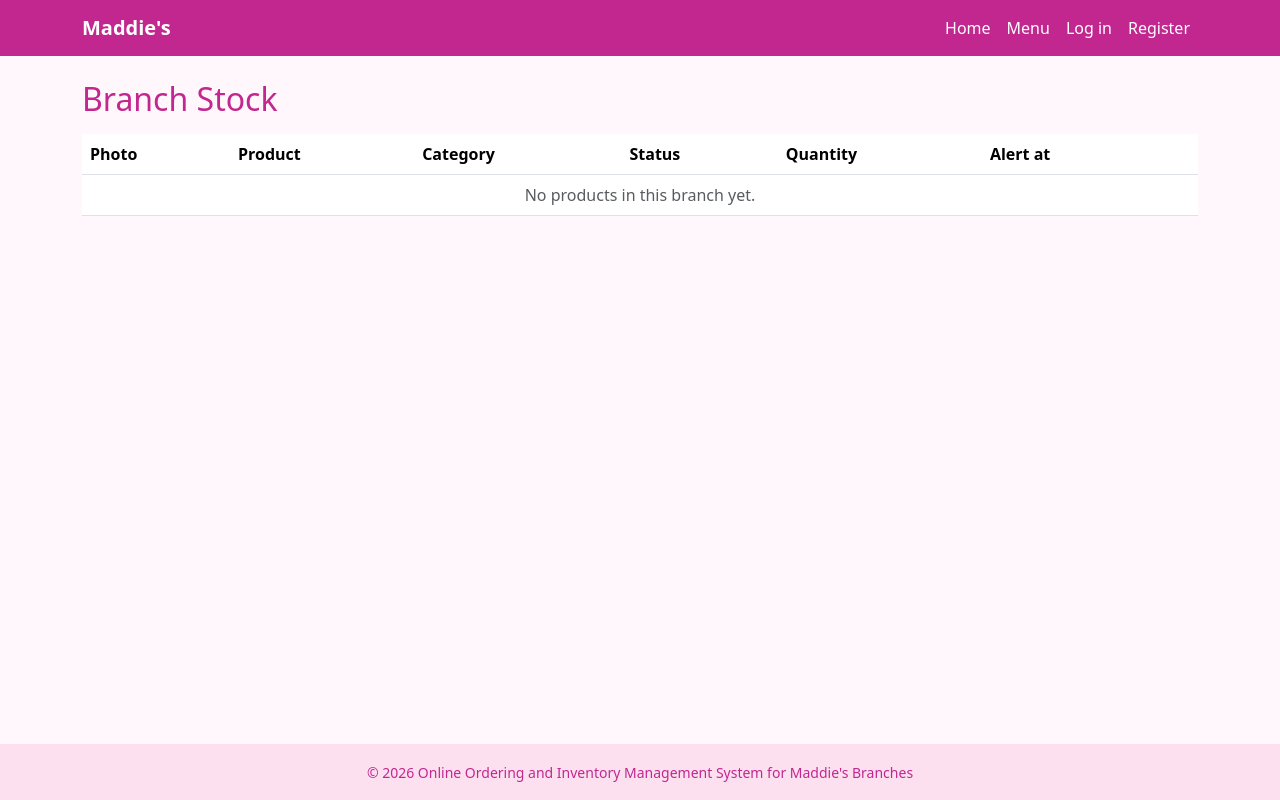
After one commit to gimangjhonaxel-alt/maddies-system, a Flask app: template templates/stock/index.html in a window 1280 px wide. The commit adds this page. Run offline with Flask 3, Linux system fonts and the light colour scheme; the template is opened without the code that fills it, so the values that code supplies are empty; some libraries are stand-ins or nearby versions.

Commit message:
Add branch stock management and navbar links

```diff
--- a/app.py
+++ b/app.py
@@ -3,6 +3,7 @@ from flask_wtf.csrf import CSRFProtect
 import config
 from routes.auth import auth_bp
 from routes.products import products_bp
+from routes.stock import stock_bp
 
 app = Flask(__name__)
 app.config["SECRET_KEY"] = config.SECRET_KEY
@@ -10,6 +11,7 @@ app.config["SECRET_KEY"] = config.SECRET_KEY
 csrf = CSRFProtect(app)
 app.register_blueprint(auth_bp)
 app.register_blueprint(products_bp)
+app.register_blueprint(stock_bp)
 
 
 @app.route("/")
--- a/templates/base.html
+++ b/templates/base.html
@@ -21,6 +21,17 @@
                     <li class="nav-item">
                         <a class="nav-link" href="{{ url_for('index') }}">Home</a>
                     </li>
+                    <li class="nav-item">
+                        <a class="nav-link" href="{{ url_for('products.menu') }}">Menu</a>
+                    </li>
+                    {% if session.get('role') in ['owner', 'manager'] %}
+                        <li class="nav-item">
+                            <a class="nav-link" href="{{ url_for('products.manage') }}">Products</a>
+                        </li>
+                        <li class="nav-item">
+                            <a class="nav-link" href="{{ url_for('stock.index') }}">Stock</a>
+                        </li>
+                    {% endif %}
                     {% if session.get('user_id') %}
                         <li class="nav-item">
                             <span class="nav-link">Hi, {{ session.get('name') }}</span>
@@ -58,7 +69,7 @@
     </main>
 
     <footer class="footer-maddies text-center py-3">
-        <small>&copy; 2026 Maddie's Ordering and Inventory System</small>
+        <small>&copy; 2026 Online Ordering and Inventory Management System for Maddie's Branches</small>
     </footer>
 
     <script src="https://cdn.jsdelivr.net/npm/bootstrap@5.3.3/dist/js/bootstrap.bundle.min.js"></script>
--- /dev/null
+++ b/templates/stock/index.html
@@ -0,0 +1,78 @@
+{% extends "base.html" %}
+
+{% block title %}Maddie's | Stock{% endblock %}
+
+{% block content %}
+<h2 class="mb-1" style="color: var(--maddies-brown);">Branch Stock</h2>
+<p class="text-muted">{{ branch.name }}</p>
+
+{% if branches %}
+    <ul class="nav nav-pills mb-3">
+        {% for b in branches %}
+            <li class="nav-item">
+                <a class="nav-link {% if b.id == branch.id %}active{% endif %}"
+                   style="{% if b.id == branch.id %}background-color: var(--maddies-brown);{% else %}color: var(--maddies-brown);{% endif %}"
+                   href="{{ url_for('stock.branch_stock', branch_id=b.id) }}">{{ b.name }}</a>
+            </li>
+        {% endfor %}
+    </ul>
+{% endif %}
+
+<div class="table-responsive">
+    <table class="table table-hover align-middle bg-white">
+        <thead>
+            <tr>
+                <th>Photo</th>
+                <th>Product</th>
+                <th>Category</th>
+                <th>Status</th>
+                <th>Quantity</th>
+                <th>Alert at</th>
+                <th></th>
+            </tr>
+        </thead>
+        <tbody>
+            {% for item in items %}
+                {% set form_id = "stock-" ~ item.product_id %}
+                <tr>
+                    <td>
+                        {% if item.image %}
+                            <img src="{{ url_for('static', filename=item.image) }}"
+                                 alt="{{ item.name }}" class="rounded"
+                                 style="height: 40px; width: 40px; object-fit: cover;">
+                        {% endif %}
+                    </td>
+                    <td>{{ item.name }}</td>
+                    <td>{{ item.category_name }}</td>
+                    <td>
+                        {% if item.is_low %}
+                            <span class="badge bg-danger">Low stock</span>
+                        {% else %}
+                            <span class="badge bg-success">OK</span>
+                        {% endif %}
+                    </td>
+                    <td>
+                        <input type="number" name="quantity" form="{{ form_id }}"
+                               class="form-control form-control-sm" style="width: 90px;"
+                               min="0" max="100000" required value="{{ item.quantity }}">
+                    </td>
+                    <td>
+                        <input type="number" name="low_stock_threshold" form="{{ form_id }}"
+                               class="form-control form-control-sm" style="width: 90px;"
+                               min="0" max="10000" required value="{{ item.low_stock_threshold }}">
+                    </td>
+                    <td class="text-end">
+                        <form id="{{ form_id }}" method="POST"
+                              action="{{ url_for('stock.update', branch_id=branch.id, product_id=item.product_id) }}">
+                            <input type="hidden" name="csrf_token" value="{{ csrf_token() }}">
+                        </form>
+                        <button type="submit" form="{{ form_id }}" class="btn btn-sm btn-maddies">Save</button>
+                    </td>
+                </tr>
+            {% else %}
+                <tr><td colspan="7" class="text-center text-muted">No products in this branch yet.</td></tr>
+            {% endfor %}
+        </tbody>
+    </table>
+</div>
+{% endblock %}
```
Also changed, not shown: forms.py (+13 -2 lines), models/inventory.py (added, +42 -0 lines), routes/stock.py (added, +69 -0 lines).
